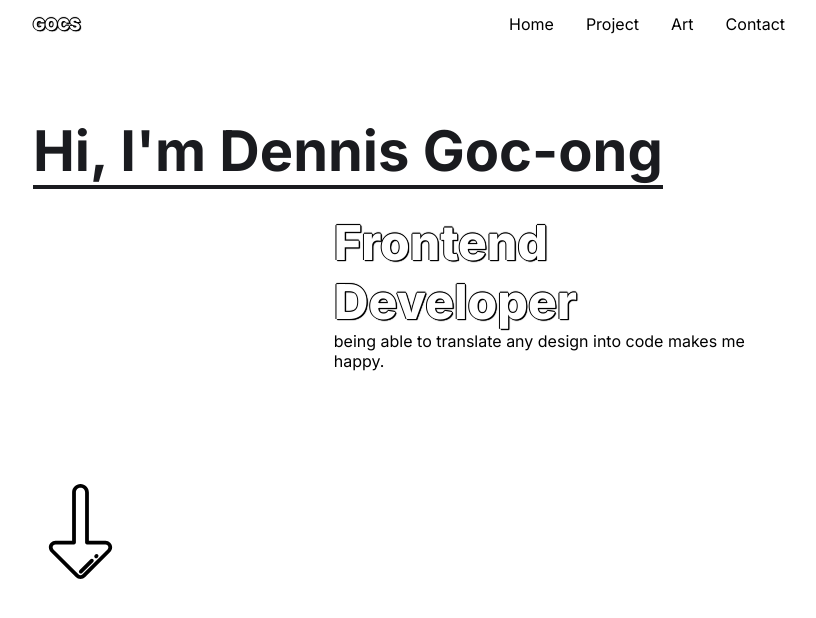
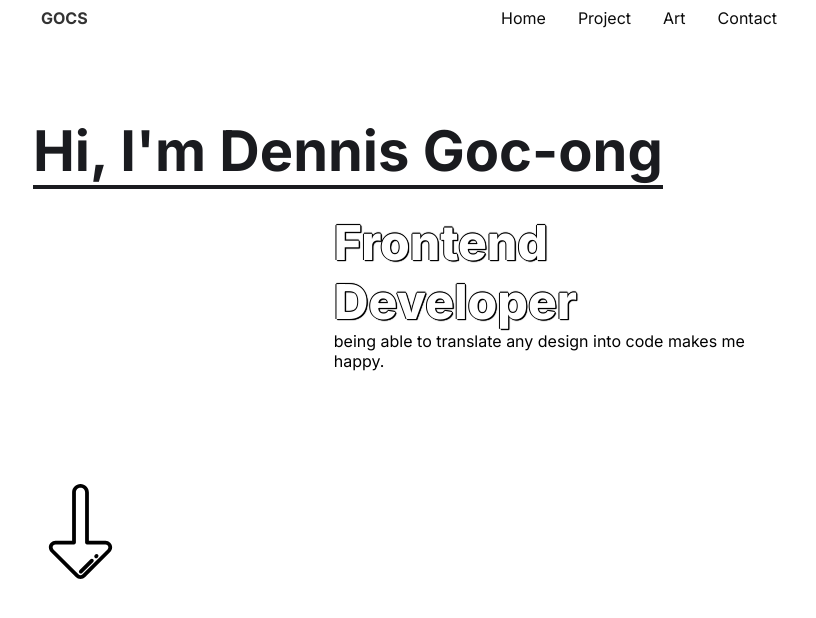
Before and after one commit to m-dennisgocong/gocs, a React (Vite) app: page / in a window 1280 px wide. Shown: the top 618 px of the page, without its empty margins (231-1047 px from the left). Built offline with nearby package versions, Linux system fonts and the light colour scheme.

Commit message:
add breapoint for large screen size

```diff
--- a/src/styles/Navigation.scss
+++ b/src/styles/Navigation.scss
@@ -1,3 +1,4 @@
+@import '../_variables.scss';
 header{
 
     display: flex;
@@ -9,21 +10,26 @@ header{
     right: 0;
     height: auto;
     padding: 0.5em 1em;
+    background-color: white;
     a{
         text-decoration: none;
         color: unset;
     }
 
     #logo{
-        font-size: 1.5em;
+        font-size: 1em;
     }
 
     .nickname{
         text-transform: uppercase;
-        font-weight: 900;
-        color: #fff;
-        text-shadow: 1px 1px 1px #000, 0 -1px 1px #000, 1px 1px 1px #000,
-        -1px 0 0 #000, 1px 1px 0 #000, 1px 0 0 #000, 0 -1px 0 #000;
+        font-weight: 700;
+        color: #333333;
+        // color: white;
+        // text-shadow: 1px 1px 1px #000, 0 -1px 1px #000, 1px 1px 1px #000,
+        // -1px 0 0 #000, 1px 1px 0 #000, 1px 0 0 #000, 0 -1px 0 #000;
+        // span{
+        //     color: rgb(255, 109, 109);
+        // }
     }
     nav{
 
@@ -33,12 +39,9 @@ header{
 
         transform: translateX(100%);
         height: 100vh;
-        width: 50%;
-
-        background-color: #fff;
+        width: 100%;
+        background-color: rgb(255, 255, 255);
         transition: transform 0.25s ease;
-
-
 
         img.close{
             float: right;
@@ -46,20 +49,20 @@ header{
             max-width: 100%;
             padding-top: .8rem;
             padding-right: 1.2rem;
-            // margin-top: .2rem;
-            // margin-right: .6rem;
             cursor: pointer;
+
         }
 
         ul{
             list-style-type: none;
             display: block;
-            line-height: 3rem;
-            margin-top: 25%;
+            line-height: 3.2rem;
+            margin-top: 15%;
             padding: 2rem 3rem;
             text-align: center;
             li{
                 font-size: 1.5rem;
+                color: #0c0c0c;
             }
 
         }
@@ -77,7 +80,8 @@ header{
 
     header{
         padding: 0.5em 0;
-        margin: inherit;
+        height: auto;
+        margin: 0 $margin-container;
         #logo{
             font-size: 1em;
         }
@@ -113,14 +117,15 @@ header{
 @media (min-width: 992px) {
     header{
       padding: 0.5em 0;
-      margin: inherit;
+      margin: 0 $margin-container * 2;
     }
 
 }
 
 @media (min-width: 1279px) {
     header{
-      margin: inherit;
+      padding: 0.5em 0;
+      margin: 0 $margin-container * 3.4;
     }
 
 }
```
